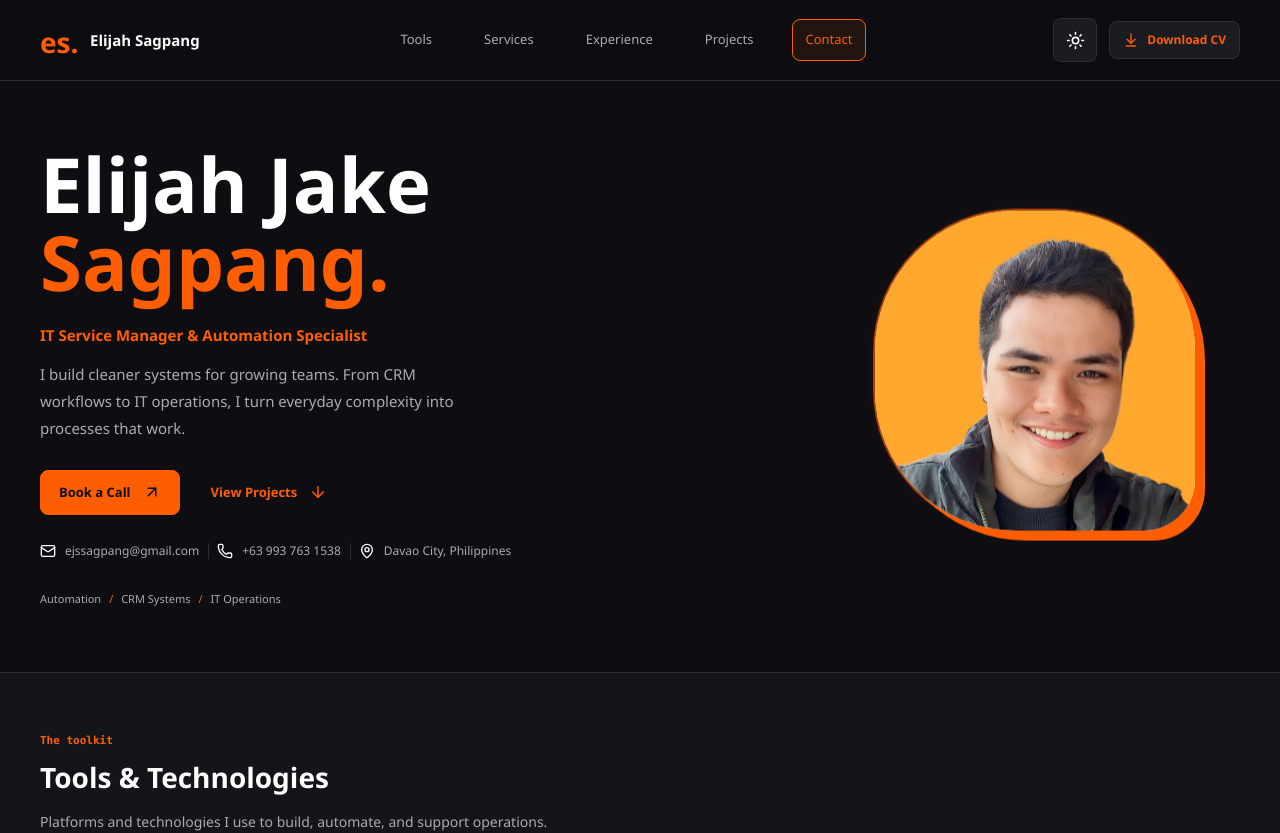
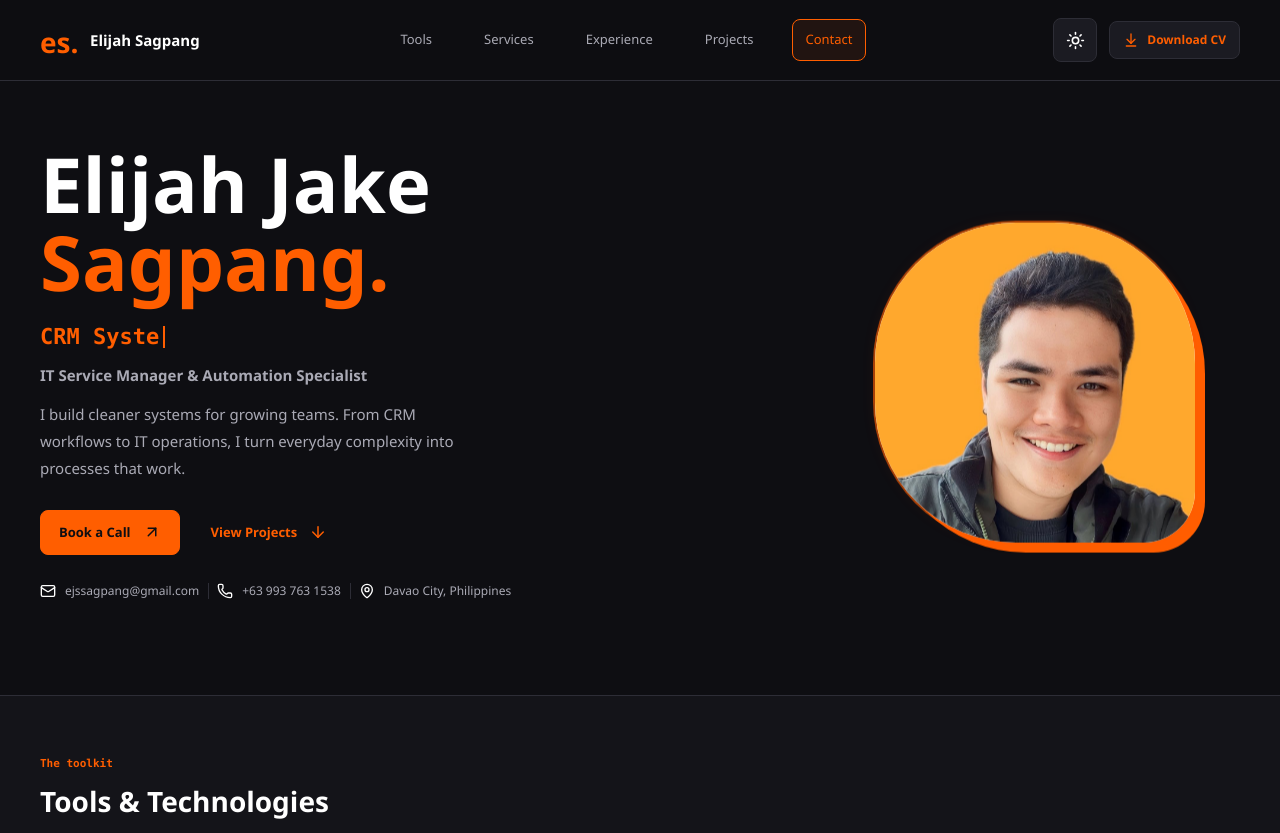
Before and after one commit to ejayssagpang/Portfolio-Website, a React (Vite) app: page / in a window 1280 px wide. Shown: the top 833 px of the page. Built offline with nearby package versions, Linux system fonts and the light colour scheme.

Commit message:
Add rotating typing specialties beneath hero name

```diff
--- a/app/page.tsx
+++ b/app/page.tsx
@@ -1,6 +1,7 @@
 "use client";
 
 import { useEffect, useRef, useState, type CSSProperties } from "react";
+import RotatingSpecialties from "./rotating-specialties";
 import {
   ArrowDown,
   ArrowDownToLine,
@@ -616,6 +617,7 @@ export default function Home() {
               <br />
               <span className="hero-name-line hero-name-accent">Sagpang.</span>
             </h1>
+            <RotatingSpecialties />
             <p className="hero-role">
               IT Service Manager & Automation Specialist
             </p>
@@ -647,11 +649,6 @@ export default function Home() {
                   </a>
                 );
               })}
-            </div>
-            <div className="hero-specialties">
-              <span>Automation</span>
-              <span>CRM Systems</span>
-              <span>IT Operations</span>
             </div>
           </div>
         </div>
--- a/app/portfolio.css
+++ b/app/portfolio.css
@@ -308,11 +308,39 @@ h1 {
 h1 > span {
   color: var(--primary);
 }
+.hero-typing {
+  height: 34px;
+  margin-top: 20px;
+  display: flex;
+  align-items: center;
+  color: var(--primary);
+  font-family: var(--font-geist-mono, "Consolas"), monospace;
+  font-size: 22px;
+  font-weight: 600;
+  line-height: 1.4;
+}
+.typing-visual {
+  display: inline-flex;
+  align-items: center;
+  white-space: nowrap;
+}
+.typing-cursor {
+  width: 2px;
+  height: 1em;
+  margin-left: 4px;
+  background: currentColor;
+  animation: typing-caret 0.9s step-end infinite;
+}
+@keyframes typing-caret {
+  0%,
+  100% { opacity: 1; }
+  50% { opacity: 0; }
+}
 .hero-role {
-  margin-top: 24px;
+  margin-top: 10px;
   font-size: 15px;
   font-weight: 600;
-  color: var(--accent);
+  color: var(--muted-text);
 }
 .lead {
   max-width: 440px;
@@ -357,22 +385,6 @@ h1 > span {
 }
 .button.secondary:hover {
   color: var(--primary);
-}
-.hero-specialties {
-  display: flex;
-  flex-wrap: wrap;
-  gap: 20px;
-  color: var(--muted-text);
-  font-size: 11px;
-}
-.hero-specialties span + span {
-  position: relative;
-}
-.hero-specialties span + span::before {
-  content: "/";
-  position: absolute;
-  left: -12px;
-  color: var(--detail);
 }
 .quick-contact {
   display: flex;
@@ -1170,8 +1182,7 @@ h1 > span {
 .credential-link,
 .footer a,
 .tag-row span,
-.credential-tags span,
-.hero-specialties span {
+.credential-tags span {
   transition:
     color 0.18s ease,
     border-color 0.18s ease,
@@ -1274,13 +1285,11 @@ h1 > span {
   }
   .footer a:hover,
   .tag-row span:hover,
-  .credential-tags span:hover,
-  .hero-specialties span:hover {
+  .credential-tags span:hover {
     color: var(--primary);
   }
   .tag-row span:hover,
-  .credential-tags span:hover,
-  .hero-specialties span:hover {
+  .credential-tags span:hover {
     transform: translateY(-1px);
   }
   .theme-toggle:hover,
@@ -1317,18 +1326,18 @@ h1 > .hero-name-accent {
   color: var(--primary);
   animation-delay: 0.15s;
 }
+.hero-typing,
 .hero-role,
 .hero .lead,
 .hero-actions,
-.hero .quick-contact,
-.hero-specialties {
+.hero .quick-contact {
   animation: hero-enter 0.75s cubic-bezier(0.16, 1, 0.3, 1) both;
 }
-.hero-role { animation-delay: 0.25s; }
-.hero .lead { animation-delay: 0.35s; }
-.hero-actions { animation-delay: 0.45s; }
-.hero .quick-contact { animation-delay: 0.55s; }
-.hero-specialties { animation-delay: 0.65s; }
+.hero-typing { animation-delay: 0.25s; }
+.hero-role { animation-delay: 0.35s; }
+.hero .lead { animation-delay: 0.45s; }
+.hero-actions { animation-delay: 0.55s; }
+.hero .quick-contact { animation-delay: 0.65s; }
 
 .scroll-reveal {
   opacity: 1;
@@ -1640,7 +1649,11 @@ h1 > .hero-name-accent {
   }
   .hero-role {
     max-width: none;
-    margin-top: 20px;
+    margin-top: 8px;
+  }
+  .hero-typing {
+    margin-top: 16px;
+    font-size: 20px;
   }
   .lead {
     max-width: 360px;
@@ -1652,10 +1665,6 @@ h1 > .hero-name-accent {
     margin: 22px 0 14px;
     gap: 10px;
   }
-  .hero-specialties {
-    font-size: 10px;
-    gap: 18px;
-  }
   .button {
     font-size: 12px;
     padding: 11px 14px;
@@ -1832,6 +1841,9 @@ h1 > .hero-name-accent {
   }
 }
 @media (prefers-reduced-motion: reduce) {
+  .typing-cursor {
+    display: none;
+  }
   .scroll-reveal {
     opacity: 1 !important;
     translate: none !important;
@@ -1863,7 +1875,6 @@ h1 > .hero-name-accent {
   .footer a:hover,
   .tag-row span:hover,
   .credential-tags span:hover,
-  .hero-specialties span:hover,
   .project-card:active,
   .button:active,
   .credential-link:active,
--- /dev/null
+++ b/app/rotating-specialties.tsx
@@ -0,0 +1,68 @@
+"use client";
+
+import { useEffect, useState } from "react";
+
+const specialties = ["AI Automation", "CRM Systems", "IT Operations"] as const;
+
+export default function RotatingSpecialties() {
+  const [text, setText] = useState<string>(specialties[0]);
+
+  useEffect(() => {
+    const reducedMotion = window.matchMedia("(prefers-reduced-motion: reduce)");
+    let timer: number | undefined;
+    let phraseIndex = 0;
+    let characterCount = 0;
+    let deleting = false;
+
+    function tick() {
+      const phrase = specialties[phraseIndex];
+      characterCount += deleting ? -1 : 1;
+      setText(phrase.slice(0, characterCount));
+      let delay = deleting ? 55 : 100;
+
+      if (!deleting && characterCount === phrase.length) {
+        deleting = true;
+        delay = 1600;
+      } else if (deleting && characterCount === 0) {
+        deleting = false;
+        phraseIndex = (phraseIndex + 1) % specialties.length;
+        delay = 300;
+      }
+      timer = window.setTimeout(tick, delay);
+    }
+
+    function syncAnimation() {
+      window.clearTimeout(timer);
+      if (reducedMotion.matches) {
+        setText(specialties[0]);
+        return;
+      }
+      if (document.hidden) return;
+
+      phraseIndex = 0;
+      characterCount = 0;
+      deleting = false;
+      setText("");
+      timer = window.setTimeout(tick, 250);
+    }
+
+    syncAnimation();
+    reducedMotion.addEventListener("change", syncAnimation);
+    document.addEventListener("visibilitychange", syncAnimation);
+    return () => {
+      window.clearTimeout(timer);
+      reducedMotion.removeEventListener("change", syncAnimation);
+      document.removeEventListener("visibilitychange", syncAnimation);
+    };
+  }, []);
+
+  return (
+    <p className="hero-typing">
+      <span className="sr-only">{specialties.join(", ")}</span>
+      <span className="typing-visual" aria-hidden="true">
+        <span className="typing-text">{text}</span>
+        <span className="typing-cursor" />
+      </span>
+    </p>
+  );
+}
```
